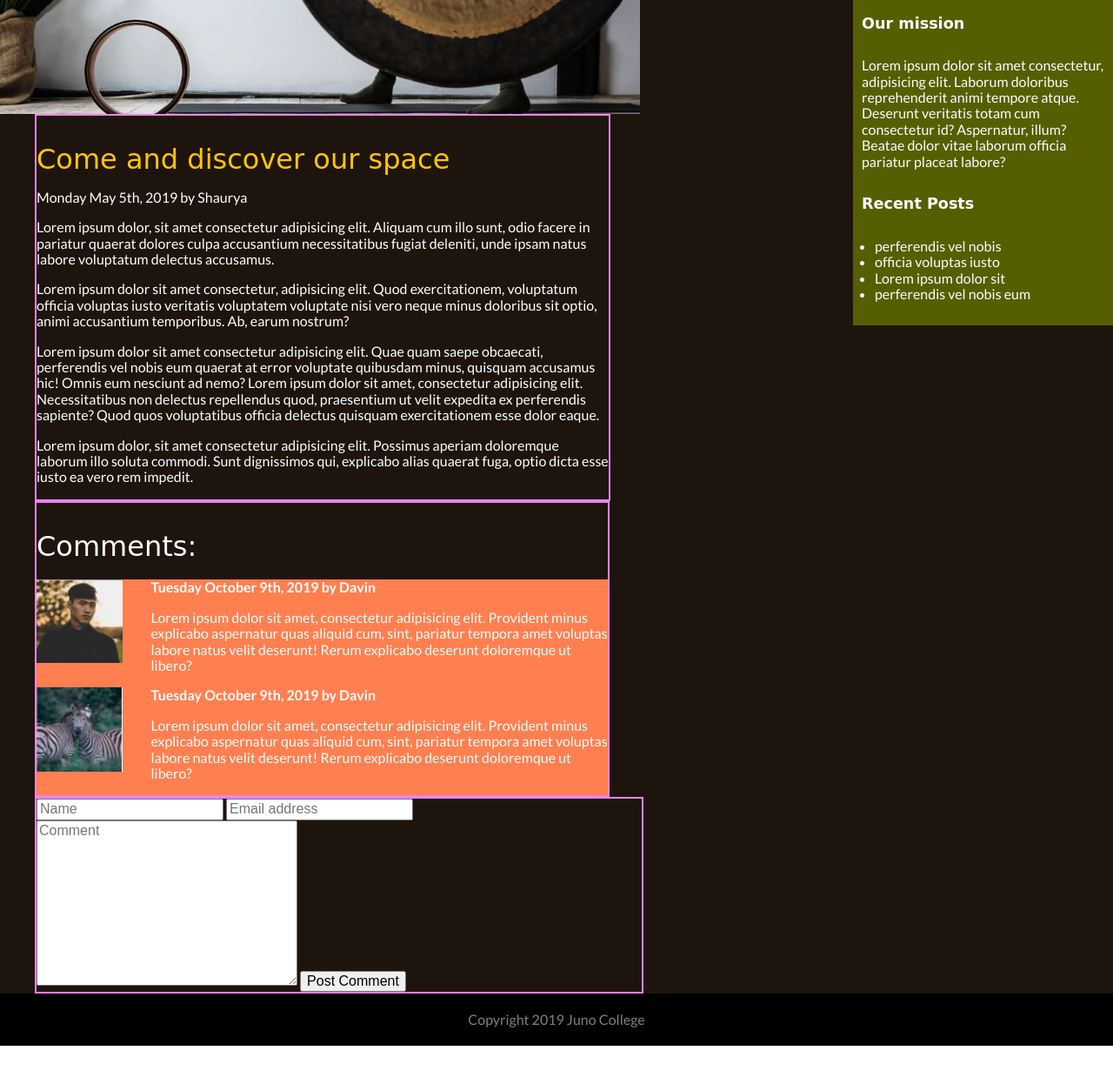
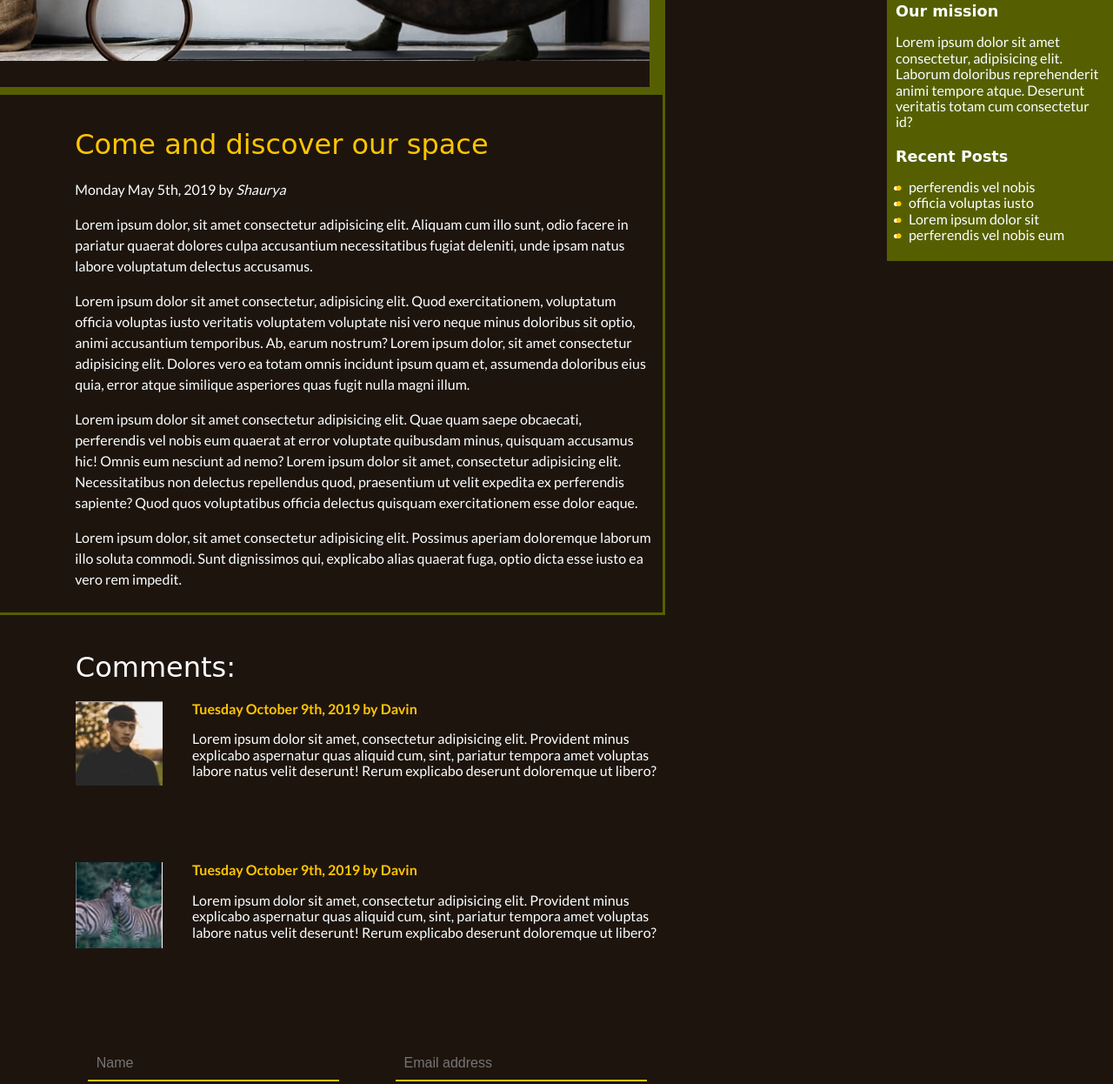
Before and after one commit to Shaurya-dub/Juno-College-Project-1, a plain HTML site: page index2.html in a window 1280 px wide. Shown: the part 751-1997 px from the top of the page at 87% size. Before the commit the page ends 1953 px from the top, so only its background shows below. Drawn offline with Linux system fonts and the light colour scheme; a web font is replaced by a local one.

Commit message:
kinda fixed the wrapper issue

```diff
--- a/index2.html
+++ b/index2.html
@@ -19,7 +19,7 @@
           <ul>
             <li><a href="#">Home</a></li>
             <li><a href="#">About</a></li>
-            <li><a href="#">Blog</a></li>
+            <li><a href="#" class="selected">Blog</a></li>
             <li><a href="#">Contact</a></li>
           </ul>
         </nav>
@@ -39,7 +39,7 @@
         <div class="blogWrapper">
         <div class="blogText">
           <h3>Come and discover our space</h3>
-          <p class="subheading">Monday May 5th, 2019 by Shaurya</p>
+          <p class="subheading">Monday May 5th, 2019 by <em> Shaurya</em></p>
           <p>
             Lorem ipsum dolor, sit amet consectetur adipisicing elit. Aliquam
             cum illo sunt, odio facere in pariatur quaerat dolores culpa
@@ -50,7 +50,7 @@
             Lorem ipsum dolor sit amet consectetur, adipisicing elit. Quod
             exercitationem, voluptatum officia voluptas iusto veritatis
             voluptatem voluptate nisi vero neque minus doloribus sit optio,
-            animi accusantium temporibus. Ab, earum nostrum?
+            animi accusantium temporibus. Ab, earum nostrum? Lorem ipsum dolor, sit amet consectetur adipisicing elit. Dolores vero ea totam omnis incidunt ipsum quam et, assumenda doloribus eius quia, error atque similique asperiores quas fugit nulla magni illum.
           </p>
           <p>
             Lorem ipsum dolor sit amet consectetur adipisicing elit. Quae quam
@@ -75,7 +75,7 @@
           </div>
           <div class="asideText">
               <h5>Our mission</h5>
-              <p>Lorem ipsum dolor sit amet consectetur, adipisicing elit. Laborum doloribus reprehenderit animi tempore atque. Deserunt veritatis totam cum consectetur id? Aspernatur, illum? Beatae dolor vitae laborum officia pariatur placeat labore?</p>
+              <p>Lorem ipsum dolor sit amet consectetur, adipisicing elit. Laborum doloribus reprehenderit animi tempore atque. Deserunt veritatis totam cum consectetur id? </p>
           </div>
 
           <div class="asideText">
@@ -120,18 +120,23 @@
       </article>
     </div>
 
-       <div>
+       <div class="commentForm">
          <div class="blogWrapper">
            <form action="#">
+             <fieldset>
+               <legend class="sr-only">Please enter your contact info and comment in this form</legend>
+               <div class="personalDetails">
                <label for="name" class="sr-only">Enter Your Name Please</label>
                <input type="text" name="name" id="name" placeholder="Name" required>
 
                <label for="email" class="sr-only">Enter Your Email Please</label>
                <input type="email" name="email" id="email" placeholder="Email address" required>
+               </div>
 
                <label for="textComment" class="sr-only">Enter Your Comment Please</label>
-               <textarea name="textComment" id="textComment" cols="30" rows="10" placeholder="Comment" required></textarea>
+               <textarea name="textComment" id="textComment" cols="30" rows="7" placeholder="Comment" required></textarea>
                <button>Post Comment</button>
+               </fieldset>
            </form>
           </div>
         </div>
--- a/styles/scss/styles.scss
+++ b/styles/scss/styles.scss
@@ -17,6 +17,17 @@ img {
   width: 100%;
   display: block;
 }
+
+.selected {
+  color: $yellow;
+}
+// ::placeholder,
+// :-ms-input-placeholder,
+// ::-ms-input-placeholder {
+//   color: $white;
+//   opacity: 1;
+// }
+
 // HOME PAGE
 // header styling
 header {
@@ -67,11 +78,14 @@ h3 {
 
 h4 {
   margin: 0px;
+  color: $yellow;
 }
 
 h5 {
   font-family: $dokdo;
   font-size: 1.1rem;
+  margin-bottom: 0px;
+  margin-top: 0;
 }
 
 .wrapperOne {
@@ -309,34 +323,50 @@ footer {
 
 // blog header styling
 
-aside {
-  width: 20%;
-}
-
 article {
-  width: 57.4%;
+  width: 60%;
+  // background-color: lime;
+  min-width: 350px;
+  max-width: calc(680px + 10%);
 }
 
 .blogWrapper {
-  border: 2px solid violet;
+  // border: 2px solid violet;
   max-width: 700px;
   margin-right: auto;
-  margin-left: 40px;
+  margin-left: 10%;
   width: 90%;
+  padding: 10px;
 }
 
 .blogImg {
   width: 100%;
+  position: relative;
+  top: 0px;
+  box-shadow: 1px 8px 0px 1px $green;
+  // left: -12px;
+  // max-width: 585px;
+  // margin-left: 2.3%;
+  border-right: 15px solid $green;
+  // border-bottom: 15px solid $green;
+}
+
+.blogImg img {
+  position: relative;
+  top: -30px;
 }
 
 .blogText p {
   // margin: auto;
+  width: 100%;
+  // background-color: white;
 }
 
 .blogHeader {
   height: 50vh;
   background-image: url(/mindnsoul-assets/blog-image-1.jpg);
   // justify-content: flex-start;
+  // margin-bottom: 50px;
 }
 
 .blogMain {
@@ -349,10 +379,23 @@ article {
 }
 
 .blogHeader h2 {
-  margin-top: 60px;
+  margin-top: 12%;
+  font-size: 5.5rem;
+  letter-spacing: 1rem;
 }
 
 // blog main styling
+
+aside {
+  width: 30%;
+  background-color: $green;
+  padding-right: 10px;
+  height: auto;
+  align-self: flex-start;
+  margin-top: 60px;
+  min-width: 150px;
+  max-width: 260px;
+}
 
 .blogEntry {
   width: 100%;
@@ -360,12 +403,20 @@ article {
   // flex-direction: column;
   // background-color: violet;
   // flex-wrap: wrap;
+  // position: relative;
+  // top: -80px;
+  margin-top: -3%;
+  line-height: 1.5;
 }
 
 .blogFlex {
+  // margin-top: 40px;
   display: flex;
-  flex-direction: space-between;
+  // flex-direction: space-between;
   // background-color: yellowgreen;
+  align-items: center;
+  max-width: 2000px;
+  margin: auto;
 }
 
 .blogPost {
@@ -373,11 +424,14 @@ article {
   // flex-direction: column;
   // align-self: center;
   width: 75%;
+  min-width: 350px;
+  max-width: calc(700px + 10%);
   // background-color: yellowgreen;
   // margin: auto;
-}
-.blogImg {
-  width: 100%;
+  border: 3px solid $green;
+  border-top: none;
+  border-left: none;
+  // padding: 15px;
 }
 
 .blogText {
@@ -385,16 +439,33 @@ article {
   // background-color: whitesmoke;
 }
 
-aside {
-  width: 30%;
-  background-color: $green;
-  padding: 10px;
-  height: auto;
-  align-self: flex-start;
+.asideImg {
+  // box-shadow: -15px 10px $green;
+  position: relative;
+  right: -10px;
+  top: -10px;
+}
+
+.asideText {
+  padding-left: 10px;
+  margin-bottom: 20px;
 }
 
 .asideText ul {
   padding-left: 15px;
+  // list-style: none;
+  color: $yellow;
+}
+.asideText ul li {
+  color: white;
+}
+.asideText ul li::before {
+  content: "\2022";
+  color: $yellow;
+  // font-weight: bold;
+  display: inline-block;
+  width: 1em;
+  margin-left: -1em;
 }
 
 // Comments styling
@@ -404,7 +475,8 @@ aside {
   // align-items: baseline;
   align-items: flex-start;
   justify-content: space-between;
-  background-color: coral;
+  // background-color: coral;
+  margin-bottom: 80px;
 }
 
 .commentImg {
@@ -421,6 +493,48 @@ aside {
 article h3 {
   margin-bottom: 20px;
   color: $white;
+}
+
+// Blog form styling
+fieldset {
+  border: transparent;
+  display: flex;
+  flex-direction: column;
+  // flex-wrap: wrap;
+  // align-items: center;
+}
+
+fieldset textarea {
+  margin: 20px 0px;
+}
+
+fieldset button {
+  @include buttonStyle;
+  border: transparent;
+}
+
+fieldset input,
+fieldset textarea {
+  background-color: transparent;
+  border: 2px solid $yellow;
+  color: white;
+  padding: 10px;
+}
+fieldset input[type="text"],
+fieldset input[type="email"] {
+  width: 45%;
+  border: none;
+  border-bottom: 2px solid $yellow;
+}
+
+.commentForm {
+  width: 60%;
+}
+
+.personalDetails {
+  display: flex;
+  justify-content: space-between;
+  // margin-bottom: 20px;
 }
 
 // RESPONSIVE STYLES
```
Also changed, not shown: index.html (+1 -1 lines), index3.html (+1 -1 lines), styles/styles.css.
